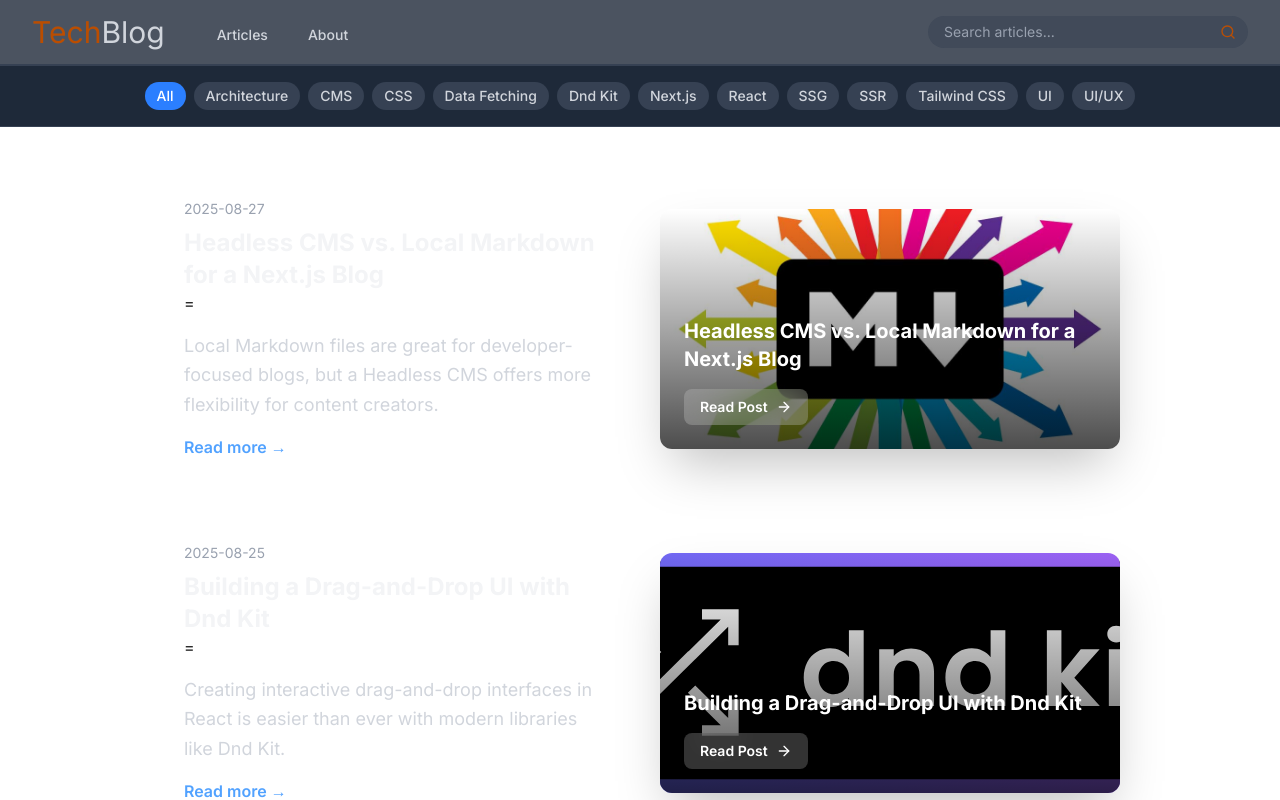
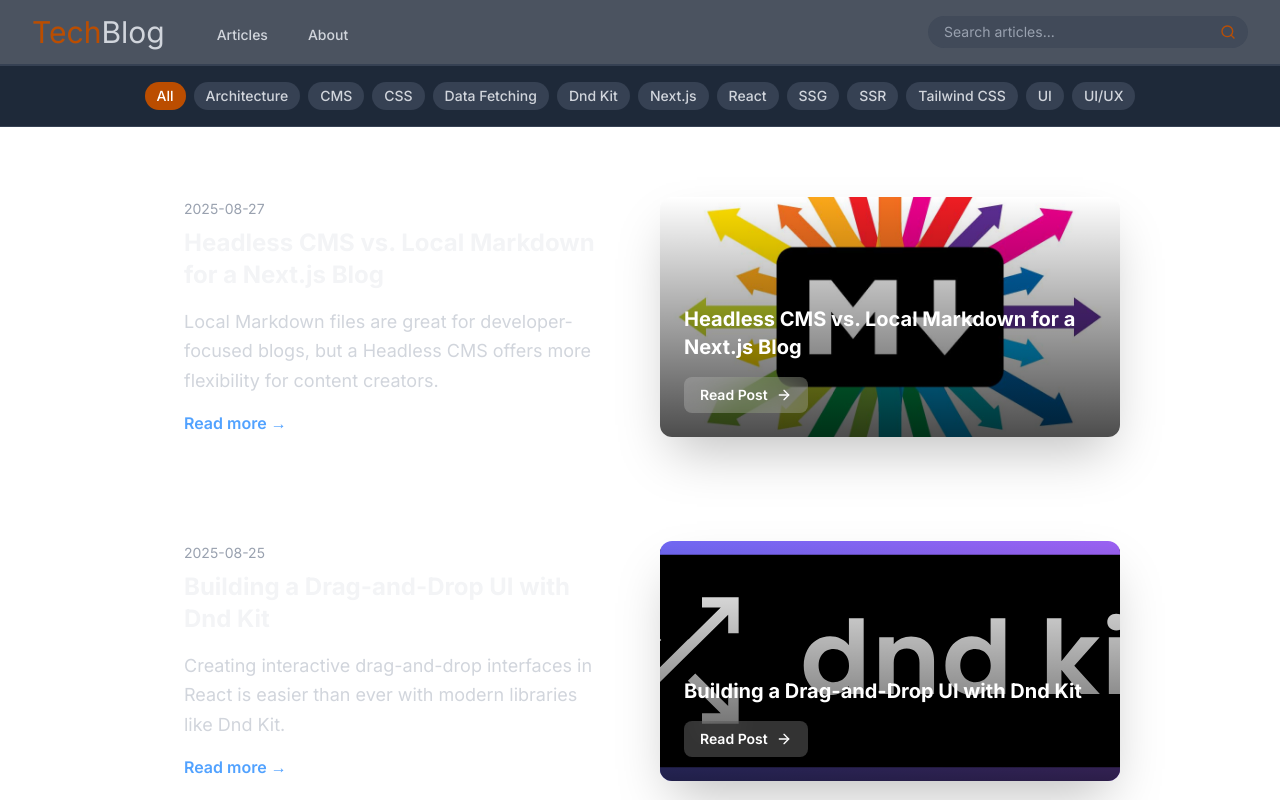
Before and after one commit to soheilgoodarzi/tech-blog, a Next.js app: page / in a window 1280 px wide. Shown: the top 800 px of the page. Built offline with nearby package versions, Linux system fonts and the light colour scheme.

Commit message:
Remove stray character from homepage post list

```diff
--- a/src/app/page.tsx
+++ b/src/app/page.tsx
@@ -34,7 +34,6 @@
                   <h2 className="text-2xl font-bold text-gray-100 hover:text-blue-400 transition-colors mt-1">
                     <Link href={`/blog/${post.slug}`}>{post.title}</Link>
                   </h2>
-                  ={" "}
                   <p className="text-lg text-gray-300 mt-4 leading-relaxed line-clamp-3">
                     {post.excerpt}
                   </p>
--- a/src/components/CategoryFilter.tsx
+++ b/src/components/CategoryFilter.tsx
@@ -19,7 +19,7 @@
             href="/"
             className={`px-3 py-1 text-sm font-medium rounded-full transition-colors ${
               !currentTag
-                ? "bg-blue-500 text-white"
+                ? "bg-amber-700 text-white"
                 : "bg-gray-700 text-gray-300 hover:bg-gray-600"
             }`}
           >
@@ -31,7 +31,7 @@
               href={`/?tag=${tag}`}
               className={`px-3 py-1 text-sm font-medium rounded-full transition-colors ${
                 currentTag === tag
-                  ? "bg-blue-500 text-white"
+                  ? "bg-amber-700 text-white"
                   : "bg-gray-700 text-gray-300 hover:bg-gray-600"
               }`}
             >
```
